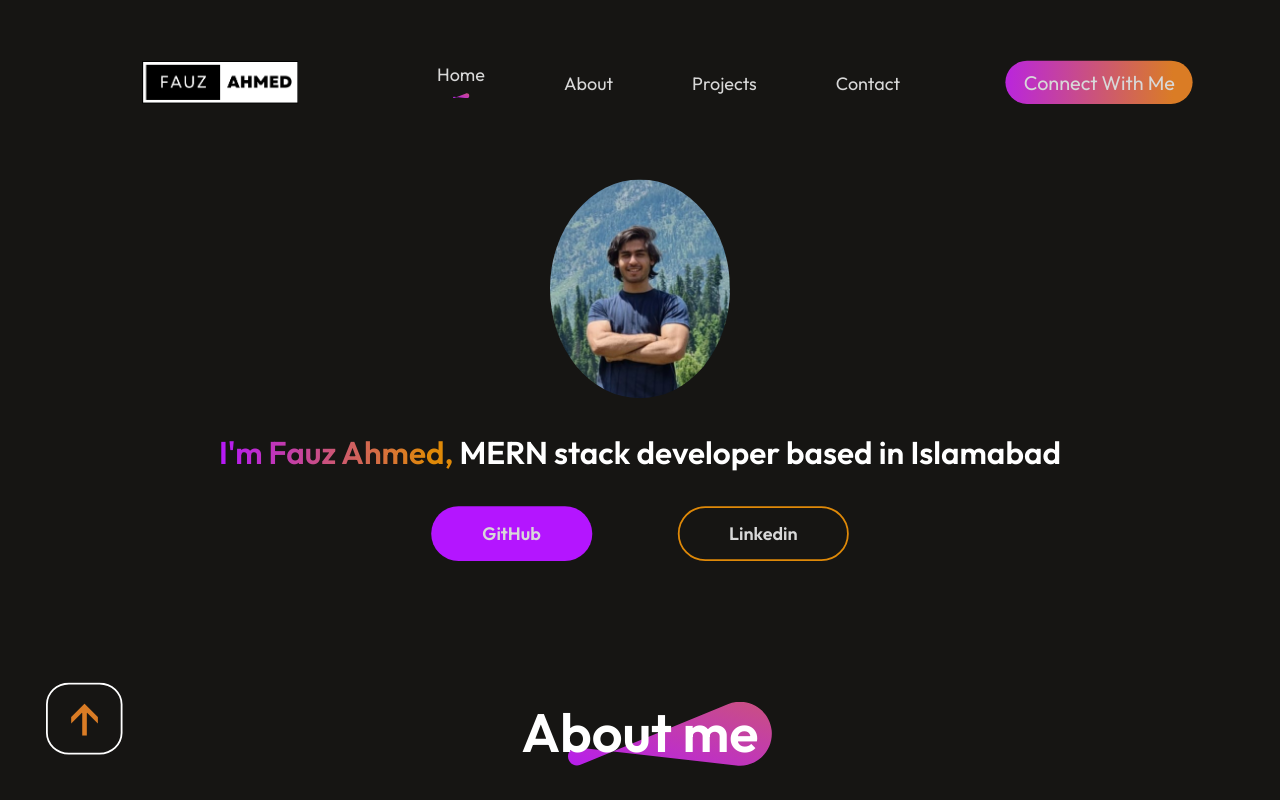
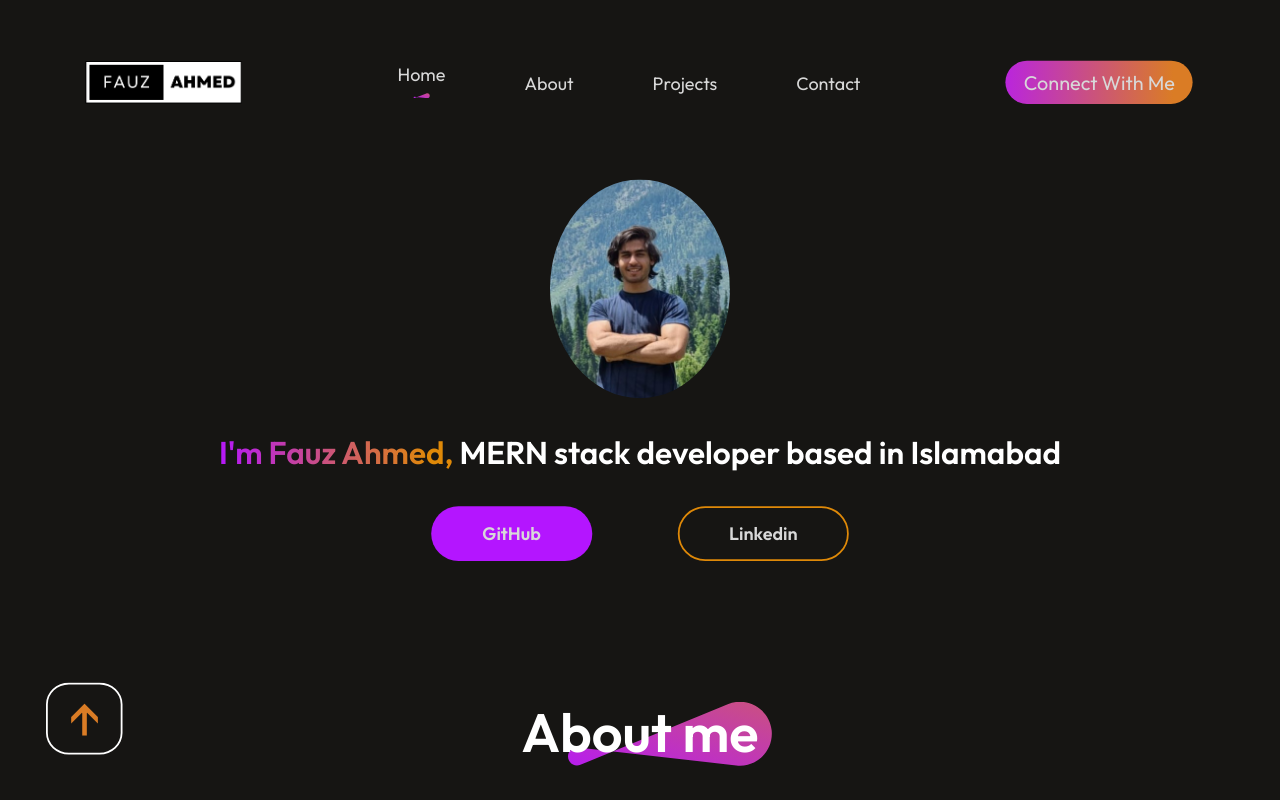
Before and after one commit to fauz2003/Fauz-Portfolio, a React (Vite) app: page / in a window 1280 px wide. Shown: the top 800 px of the page. Built offline with nearby package versions, Linux system fonts and the light colour scheme.

Commit message:
navbar alignment

```diff
--- a/src/components/Navbar/Navbar.css
+++ b/src/components/Navbar/Navbar.css
@@ -6,6 +6,7 @@
 }
 .navbar img{
     scale: 0.5;
+    margin-left: -5%;
 }
 .nav-menu{
     display:flex;
@@ -14,7 +15,7 @@
     list-style: none;
     gap: 35%;
     font-size: 20px;
-    margin-right: 4%;
+    margin-right: 6%;
 }
 .nav-connect{
     padding:10px 20px;
```
